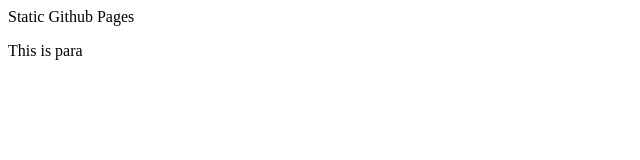
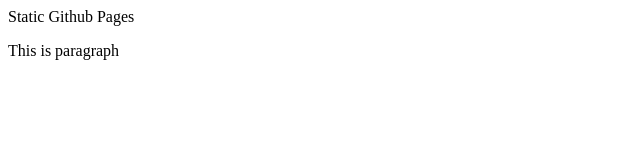
Before and after one commit to al3xback/static_h1, a plain HTML site: page index.html in a window 1280 px wide. Shown: the full height of the page, 0-640 px from the left. Drawn offline with Linux system fonts and the light colour scheme.

Commit message:
Update index.html

```diff
--- a/index.html
+++ b/index.html
@@ -8,6 +8,6 @@
 </head>
 <body>
     Static Github Pages
-    <p>This is para</p>
+    <p>This is paragraph</p>
 </body>
 </html>
```
